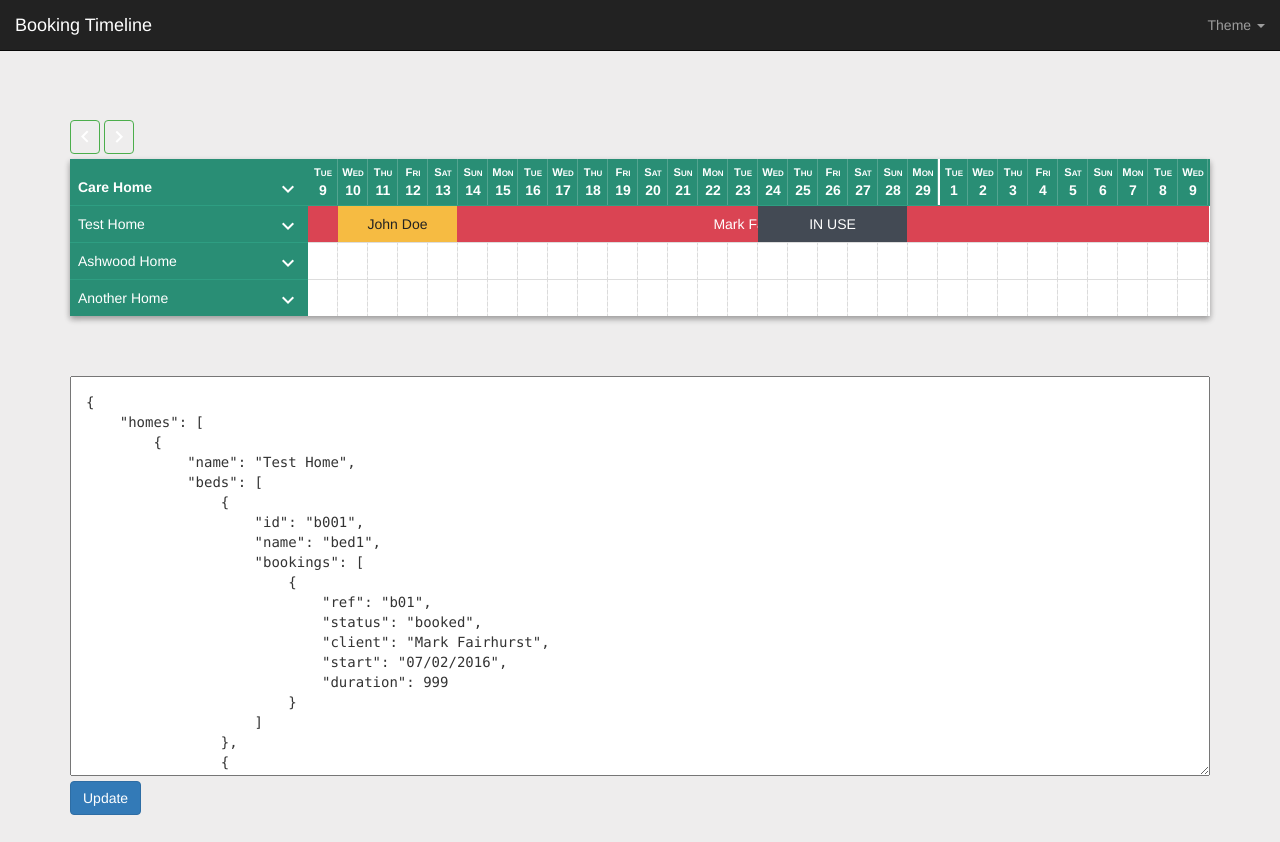
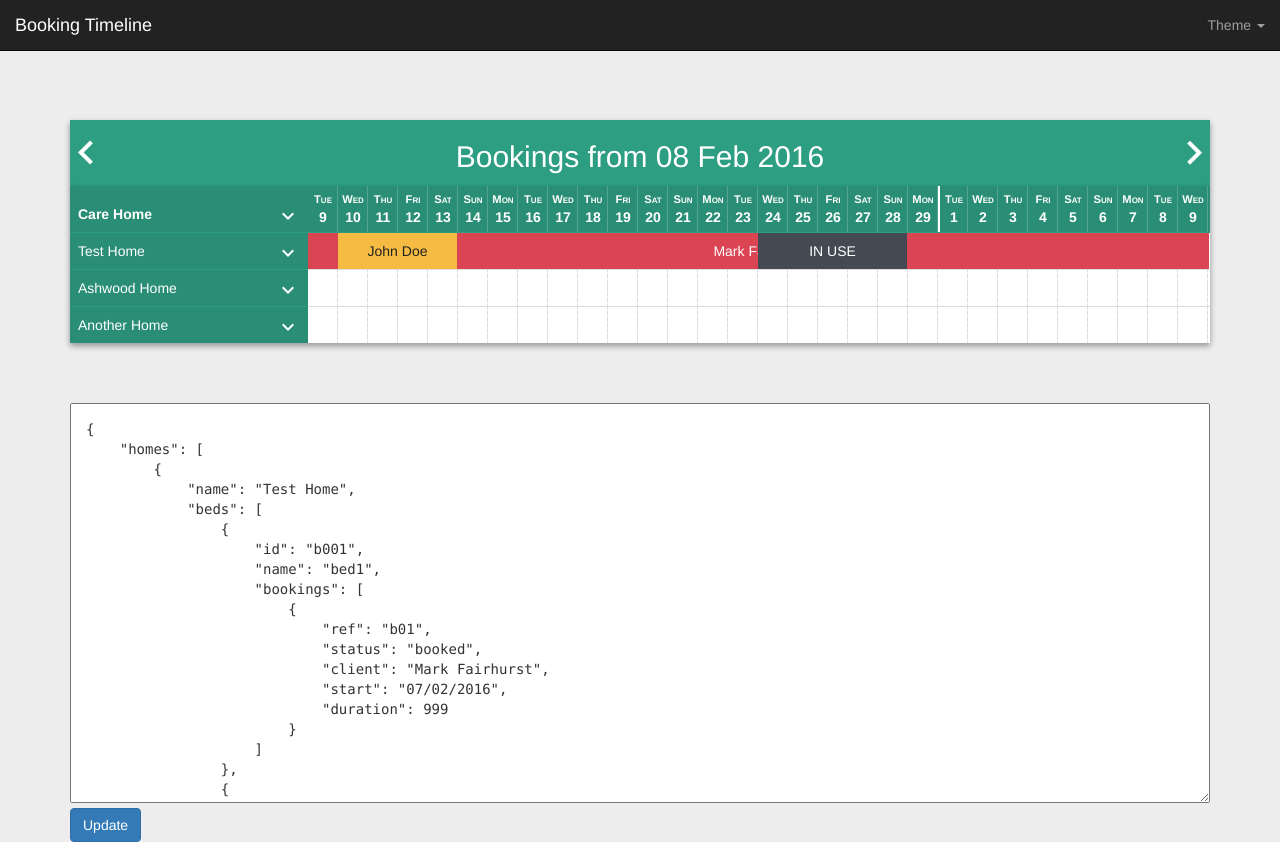
Before and after one commit to airburst/Timeline.js, a website: page index.htm in a window 1280 px wide. Before the commit the page ends 815 px from the top, so only its background shows below. Drawn offline with nearby package versions, Linux system fonts and the light colour scheme.

Commit message:
Added timeline-nav markup and style.  Not integrated into library!

```diff
--- a/css/styles.css
+++ b/css/styles.css
@@ -33,6 +33,10 @@ th.row-timeline-heading, td.row-timeline {
     padding: 15px;
     font-family: 'Consolas';
     overflow-y: scroll;
+}
+
+.align-right {
+    text-align: right;
 }
 
 .date {
@@ -132,16 +136,19 @@ tr.expand .bed {
     background-image: url(../images/timeline-hover.gif);
 }
 
+.nav-btn {
+    padding: 16px;
+}
 .btn-advance,
 .btn-back {
     min-height: 24px;
-    margin-bottom: 5px;
 }
-
 .btn-advance {
-    background: url("../images/ic_keyboard_arrow_right_white_24dp_1x.png") no-repeat center;
+    background: url("../images/ic_keyboard_arrow_right_white_24dp_2x.png") no-repeat center;
 }
-
 .btn-back {
-    background: url("../images/ic_keyboard_arrow_left_white_24dp_1x.png") no-repeat center;
+    background: url("../images/ic_keyboard_arrow_left_white_24dp_2x.png") no-repeat center;
 }
+.centre {
+    text-align: center;
+}
--- a/css/themes.css
+++ b/css/themes.css
@@ -41,6 +41,9 @@ th.row-timeline-heading.green {
     background-color: #2e9e82;
     border-bottom: 1px solid #2e9e82;
 }
+.green.timeline-nav {
+    background-color: #2e9e82;
+}
 
 /* Blue */
 .blue {
@@ -63,3 +66,7 @@ th.row-timeline-heading.blue {
     background-color: #659BE2;
     border-bottom: 1px solid #659BE2;
 }
+
+.white {
+    color: white;
+}
--- a/index.htm
+++ b/index.htm
@@ -45,14 +45,25 @@
         </nav>
     </header>
 
-
+    <!-- Nav buttons -->
+    <div class="container">
+        <div class="card-2 green timeline-nav">
+            <div class="row">
+                <div class="col-md-1 nav-btn">
+                    <button class="btn btn-back" onclick="Timeline.back()">&nbsp;</button>
+                </div>
+                <div class="col-md-10">
+                    <h2 class="white centre">Bookings from 08 Feb 2016</h2>
+                </div>
+                <div class="col-md-1 align-right nav-btn">
+                    <button class="btn btn-advance" onclick="Timeline.advance()">&nbsp;</button>
+                </div>
+            </div>
+        </div>
+    </div>
 
     <!-- Timeline Grid -->
     <div class="container">
-        <!-- Nav buttons -->
-        <button class="btn btn-success btn-back" onclick="Timeline.back()">&nbsp;</button>
-        <button class="btn btn-success btn-advance" onclick="Timeline.advance()">&nbsp;</button>
-
         <div class="timeline card-2" id="timeline" data-start="">
             <table class="table">
                 <thead id="timeline-header"></thead>
```
